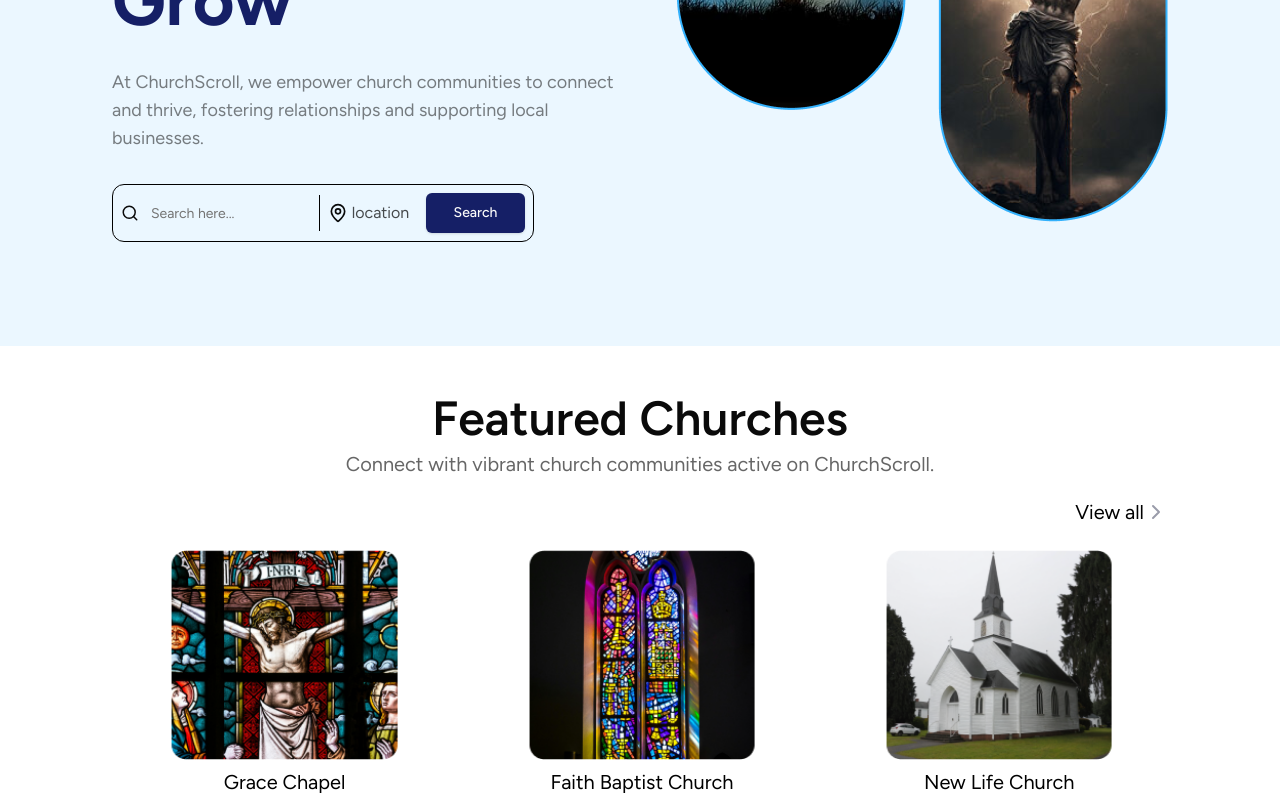
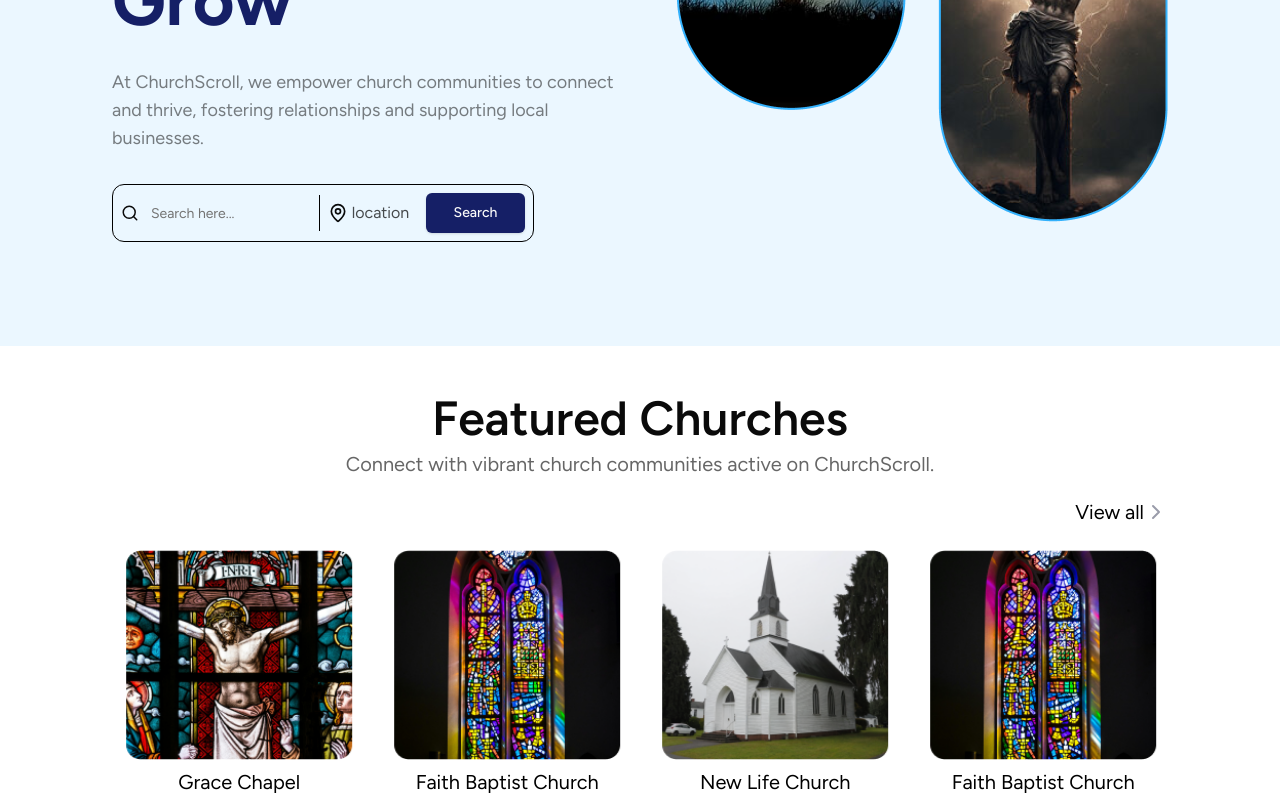
Before and after one commit to dipujafar/Church-Scroll-Frontend, a Next.js app: page / in a window 1280 px wide. Shown: the part 492-1292 px from the top of the page. Built offline with nearby package versions, Linux system fonts and the light colour scheme.

Commit message:
chage in top feature rows

```diff
--- a/src/components/modules/Home/FeaturedChurches/TopFeaturedChurches.tsx
+++ b/src/components/modules/Home/FeaturedChurches/TopFeaturedChurches.tsx
@@ -30,7 +30,7 @@ const TopFeaturedChurches = () => {
         {churchData?.slice(0, 8)?.map((church) => (
           <CarouselItem
             key={church?._id}
-            className="md:basis-1/2 xl:basis-1/3 2xl:basis-1/4"
+            className="md:basis-1/3 xl:basis-1/4 2xl:basis-1/5"
           >
             <div className="p-1">
               <ChurchCard data={church}></ChurchCard>
```
